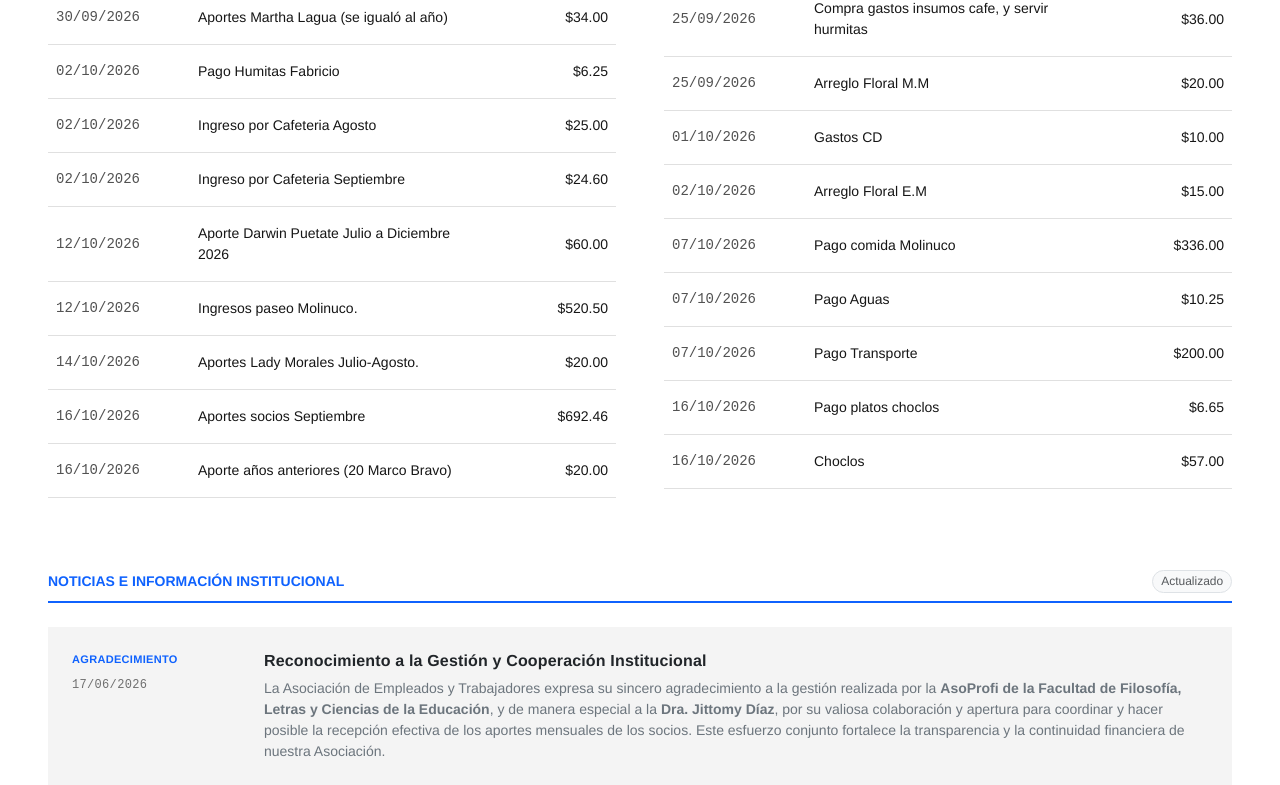
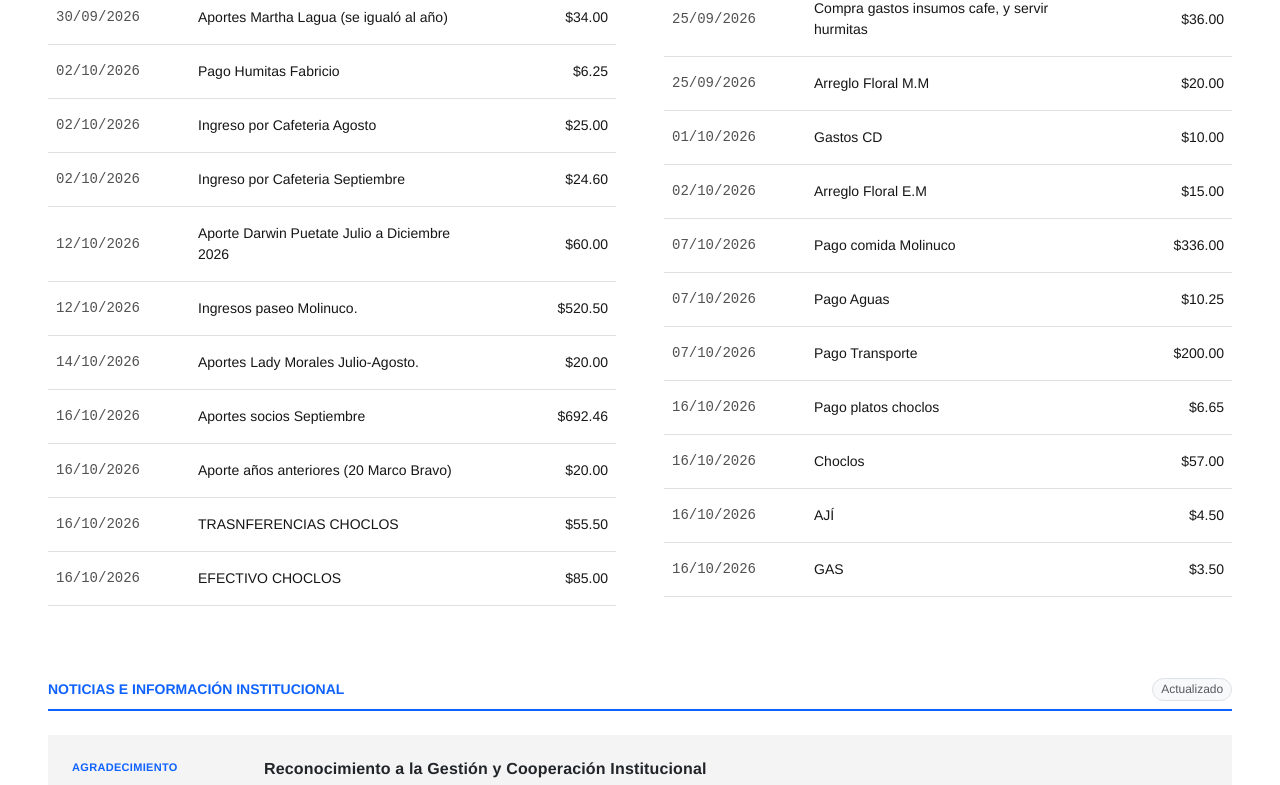
Before and after one commit to jjorgeadrian007/cuentas_aso, a React (Vite) app: page / in a window 1280 px wide. Shown: the part 1865-2650 px from the top of the page. Built offline with nearby package versions, Linux system fonts and the light colour scheme.

Commit message:
cuentas aso

```diff
--- a/src/App.jsx
+++ b/src/App.jsx
@@ -36,6 +36,8 @@ export default function DashboardAsociacion() {
     { id: 28, fecha: "14/10/2026", nombre: "Aportes Lady Morales Julio-Agosto.", valor: 20.00 },
     { id: 29, fecha: "16/10/2026", nombre: "Aportes socios Septiembre", valor: 692.46 },
     { id: 30, fecha: "16/10/2026", nombre: "Aporte años anteriores (20 Marco Bravo)", valor: 20.00 },
+    { id: 31, fecha: "16/10/2026", nombre: "TRASNFERENCIAS CHOCLOS", valor: 55.50 },
+    { id: 32, fecha: "16/10/2026", nombre: "EFECTIVO CHOCLOS", valor: 85.00 },
   ]);
 
   const [egresos] = useState([
@@ -69,7 +71,9 @@ export default function DashboardAsociacion() {
     { id: 28, fecha: "07/10/2026", nombre: "Pago Aguas", valor:10.25 },
     { id: 29, fecha: "07/10/2026", nombre: "Pago Transporte", valor:200.00 },
     { id: 30, fecha: "16/10/2026", nombre: "Pago platos choclos", valor:6.65 },
-    { id: 31, fecha: "16/10/2026", nombre: "Choclos", valor:57.00 }
+    { id: 31, fecha: "16/10/2026", nombre: "Choclos", valor:57.00 },
+    { id: 32, fecha: "16/10/2026", nombre: "AJÍ", valor:4.50 },
+    { id: 32, fecha: "16/10/2026", nombre: "GAS", valor:3.50 },
   ]);
 
 
```
